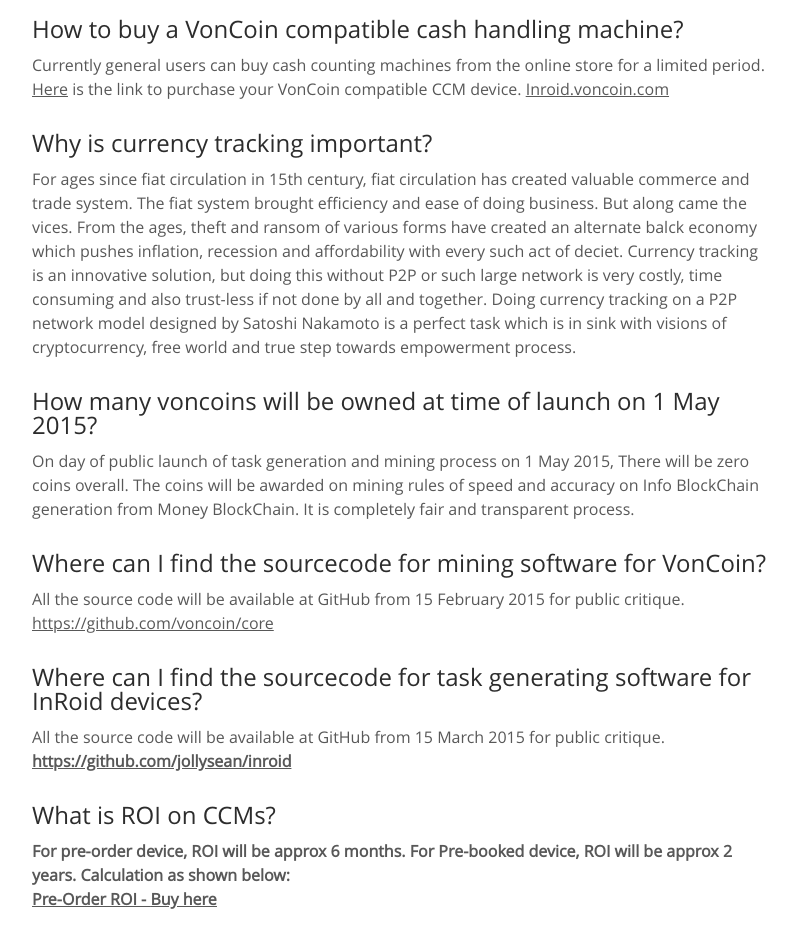
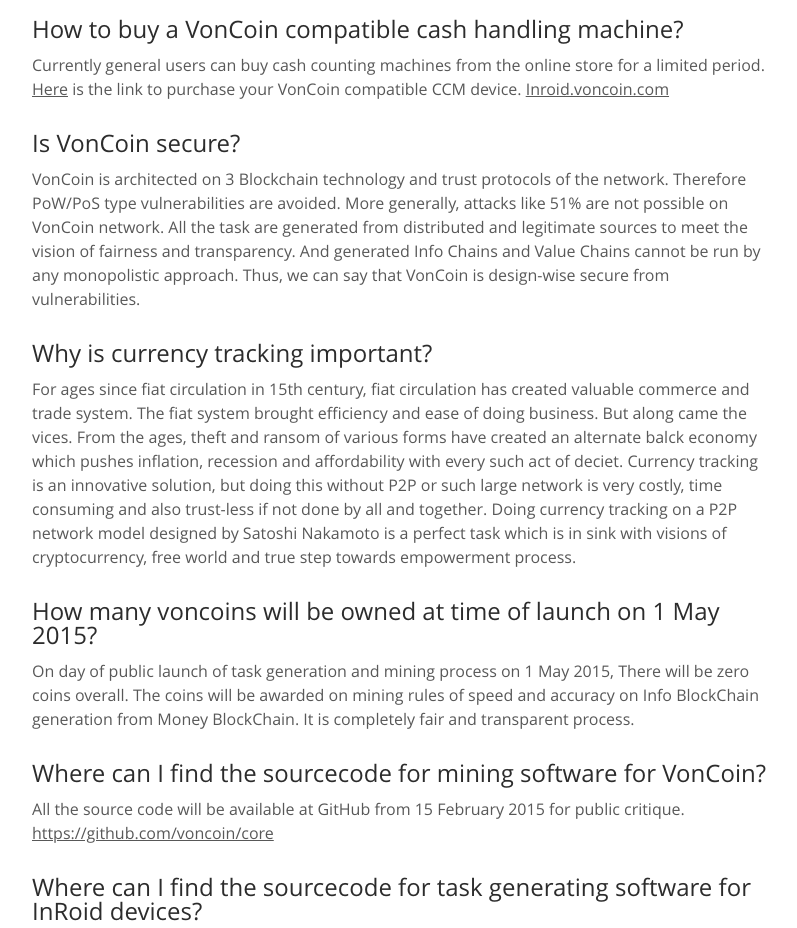
Before and after one commit to timcoindev/voncoin.github.io, a plain HTML site: page faq.html in a window 1280 px wide. Shown: the part 840-1768 px from the top of the page, without its empty margins (238-1035 px from the left). Drawn offline with Linux system fonts and the light colour scheme.

```diff
--- a/faq.html
+++ b/faq.html
@@ -65,6 +65,12 @@
 				Currently general users can buy cash counting machines from the online store for a limited period. <a href="http://inroid.voncoin.com">Here</a> is the link to purchase your VonCoin compatible CCM device. <a href="http://inroid.voncoin.com">Inroid.voncoin.com</a>
 			</p>
 
+			<a name="howsecure"></a>
+			<h2>Is VonCoin secure?</h2>
+			<p>VonCoin is architected on 3 Blockchain technology and trust protocols of the network. Therefore PoW/PoS type vulnerabilities are avoided.
+			More generally, attacks like 51% are not possible on VonCoin network. All the task are generated from distributed and legitimate sources to meet the vision of fairness and transparency. And generated Info Chains and Value Chains cannot be run by any monopolistic approach.
+			Thus, we can say that VonCoin is design-wise secure from vulnerabilities.
+			 </p>
 
 			<h2><a name="purpose"></a>Why is currency tracking important?</h2>
 			<p>
```
